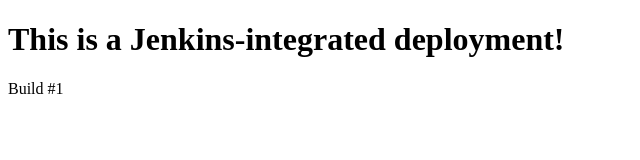
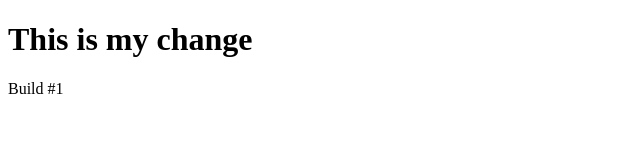
Before and after one commit to aryan1769/jenkins-demo, a plain HTML site: page index.html in a window 1280 px wide. Shown: the whole page, without its empty margins (0-640 px from the left). Drawn offline with Linux system fonts and the light colour scheme.

Commit message:
Update index.html

```diff
--- a/index.html
+++ b/index.html
@@ -2,7 +2,7 @@
 <html>
 <head><title>Hello from Jenkins</title></head>
 <body>
-  <h1>This is a Jenkins-integrated deployment!</h1>
+  <h1>This is my change</h1>
   <p>Build #1</p>
 </body>
 </html>
```
